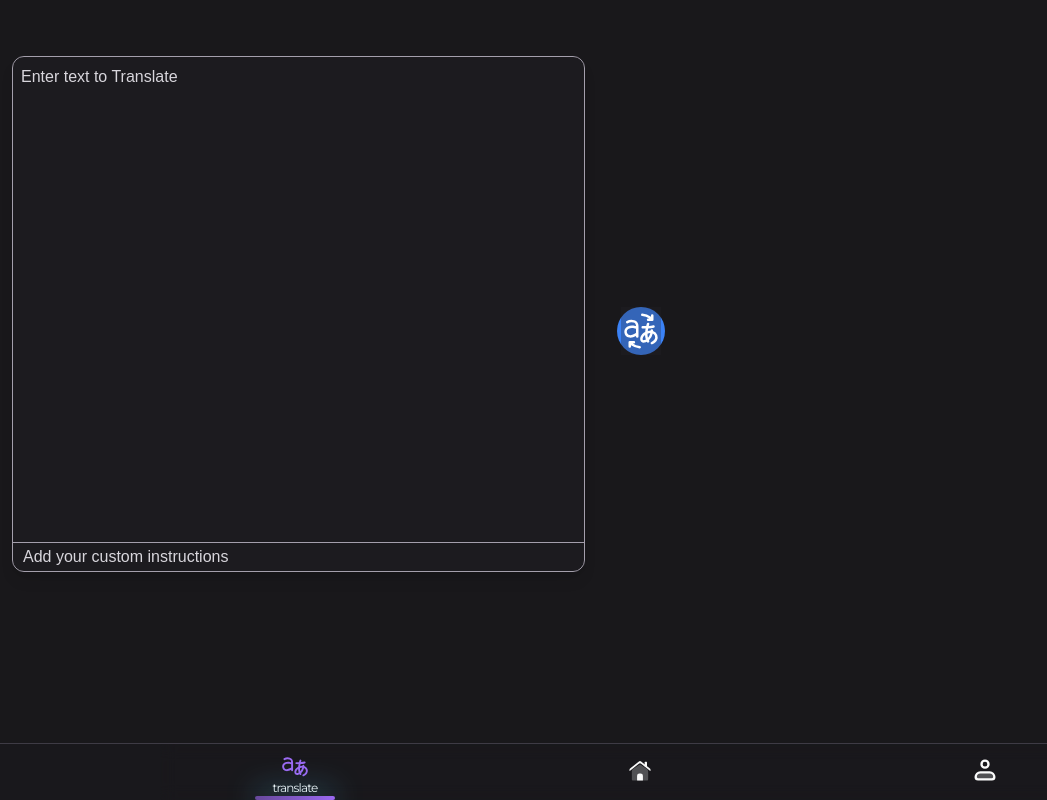
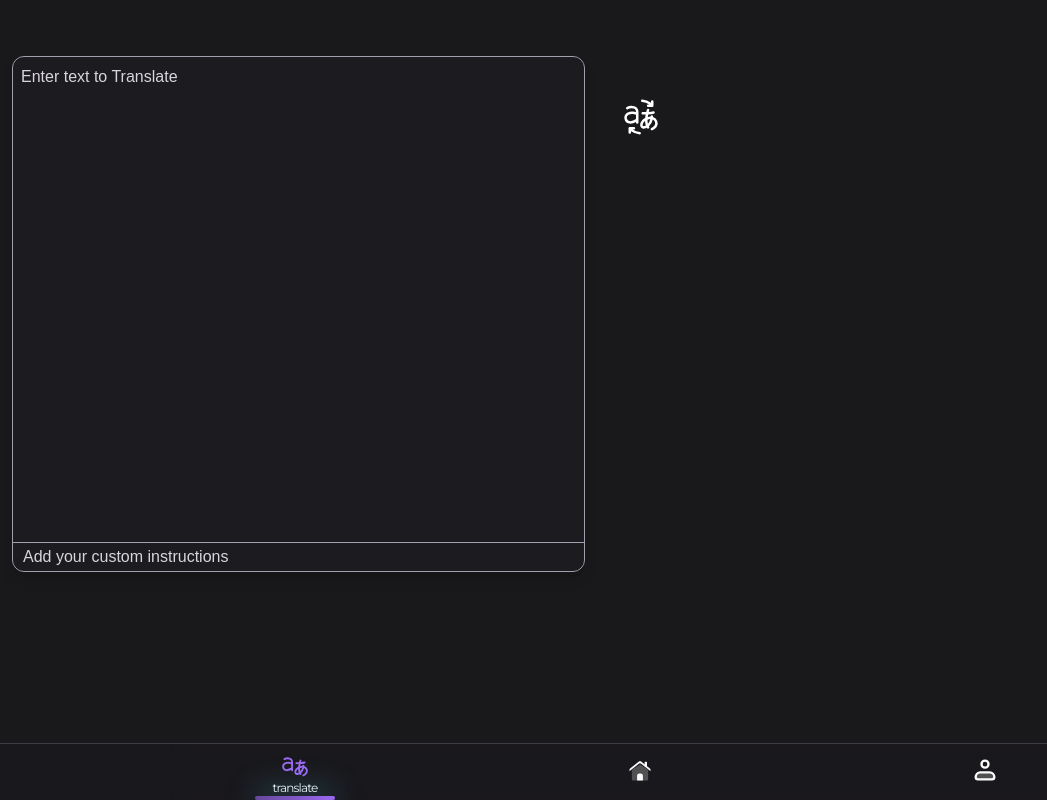
Before and after one commit to mohd-Bilal-exe/verbi.AI, a React (Vite) app: page /translate in a window 1280 px wide. Shown: the whole page, without its empty margins (0-1047 px from the left). Built offline with nearby package versions, Linux system fonts and the light colour scheme; a web font is replaced by a local one.

Commit message:
fgsdfgsd

```diff
--- a/src/pages/TranslatePage.jsx
+++ b/src/pages/TranslatePage.jsx
@@ -76,15 +76,17 @@ const TranslatePage = () => {
           />
         </div>
         <div
-          className={`w-1/6 bg-${
-            isDarkMode ? "gray-700" : "white"
-          } h-1/6 lg:h-4/5 flex items-center justify-center`}
+          className={`w-1/6 ${
+            isDarkMode ? "" : ""
+          } h-1/6  flex items-center justify-center`}
         >
           <button
             onClick={handleTranslate}
-            className={`w-12 h-12 p-1 bg-blue-500 text-white rounded-full flex justify-center items-center ${
-              loading ? "cursor-not-allowed" : "cursor-pointer"
-            }`}
+            className={`w-12 h-12 p-1  text-white rounded-full flex justify-center items-center${
+              isDarkMode
+                ? "bg-blue-800/30 placeholder:text-copy-light"
+                : "bg-blue-500/30 placeholder:text-Lightcopy-light"
+            } ${loading ? "cursor-not-allowed" : "cursor-pointer"}`}
             disabled={loading}
           >
             <motion.span
@@ -96,11 +98,7 @@ const TranslatePage = () => {
                 ease: "easeInOut",
                 repeat: loading ? Infinity : 0,
               }}
-              className={`w-12 h-12 flex justify-center items-center ${
-                isDarkMode
-                  ? "bg-foreground/30 placeholder:text-copy-light"
-                  : "bg-foregroundLight/30 placeholder:text-Lightcopy-light"
-              }`}
+              className={`w-12 h-12 flex justify-center items-center `}
               key="icooons"
             >
               <TranslateIcon2 className="w-9 h-9" />
```
